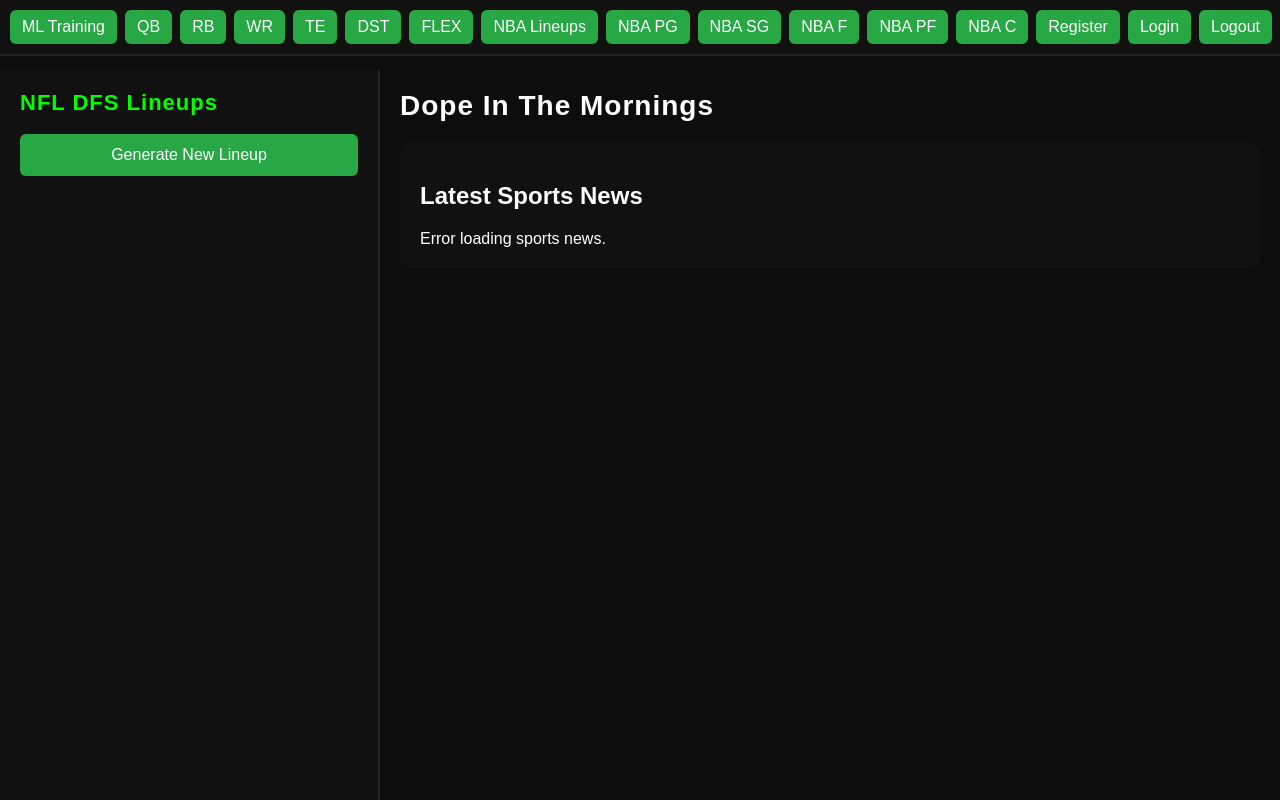
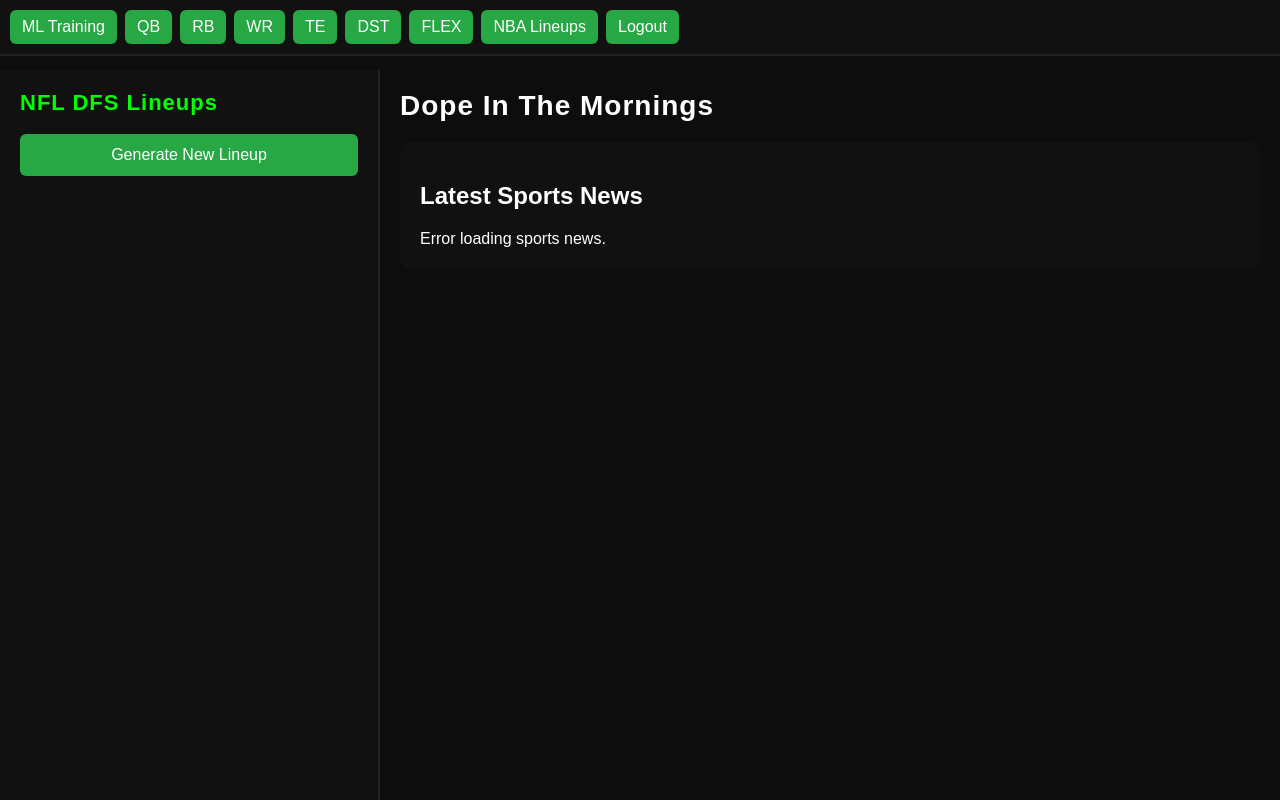
Before and after one commit to robertthegreat43/DopeInTheMornings, a Django app: template templates/DopeInTheMornings.html in a window 1280 px wide. Run offline with Django 5.2, Linux system fonts and the light colour scheme; the template is opened without the code that fills it, so the values that code supplies are empty; parts of the project's set-up code (start-up, migrations or seed data) failed here and were passed over.

Commit message:
Remove NBA links and registration options
Removed NBA position links and registration options from the navigation.

```diff
--- a/templates/DopeInTheMornings.html
+++ b/templates/DopeInTheMornings.html
@@ -40,13 +40,6 @@
       <a href="/dst/">DST</a>
       <a href="/flex/">FLEX</a>
       <a href="/nba_lines/">NBA Lineups</a>
-      <a href="/pg/">NBA PG</a>
-      <a href="/sg/">NBA SG</a>
-      <a href="/f/">NBA F</a>
-      <a href="/pf/">NBA PF</a>
-      <a href="/center/">NBA C</a>
-      <a href="/register/">Register</a>
-      <a href="/login/">Login</a>
       <a href="/logout/">Logout</a>
     </nav>
 
```
